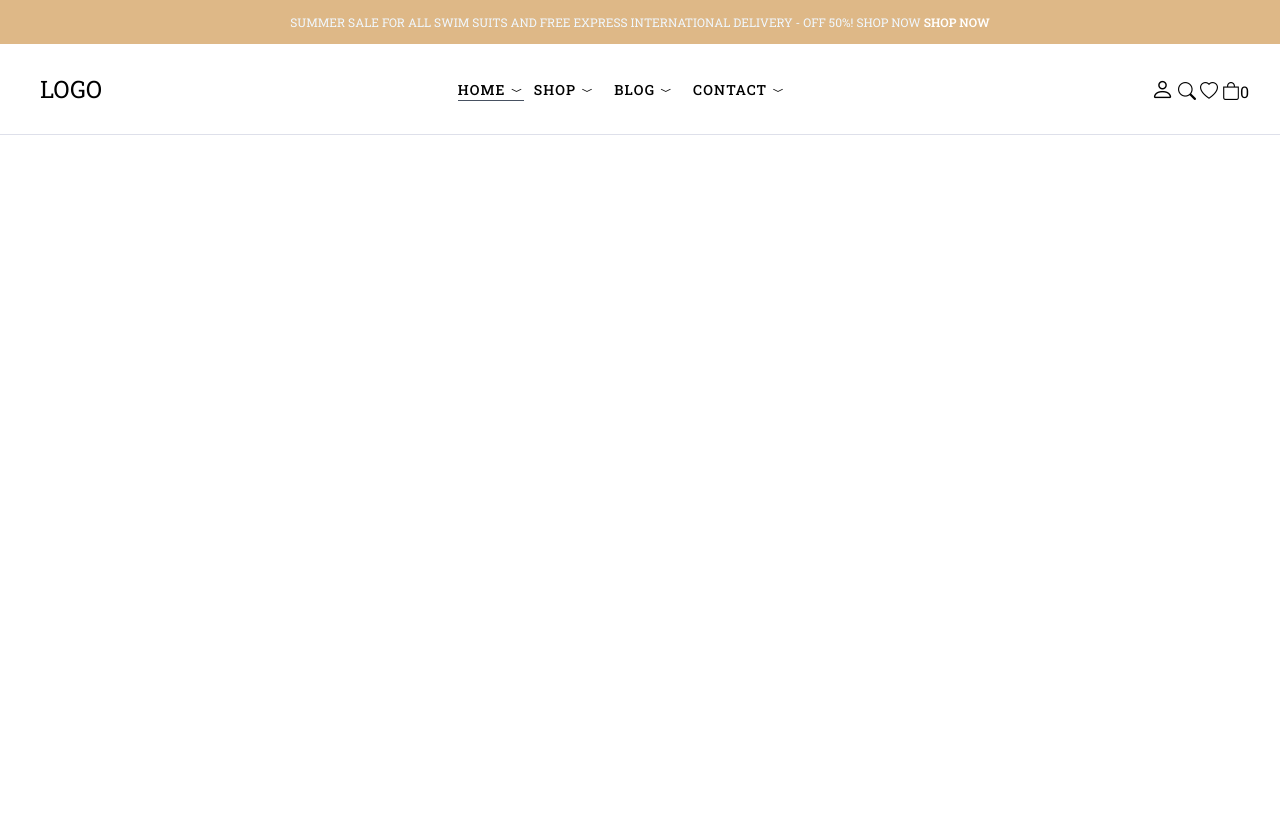
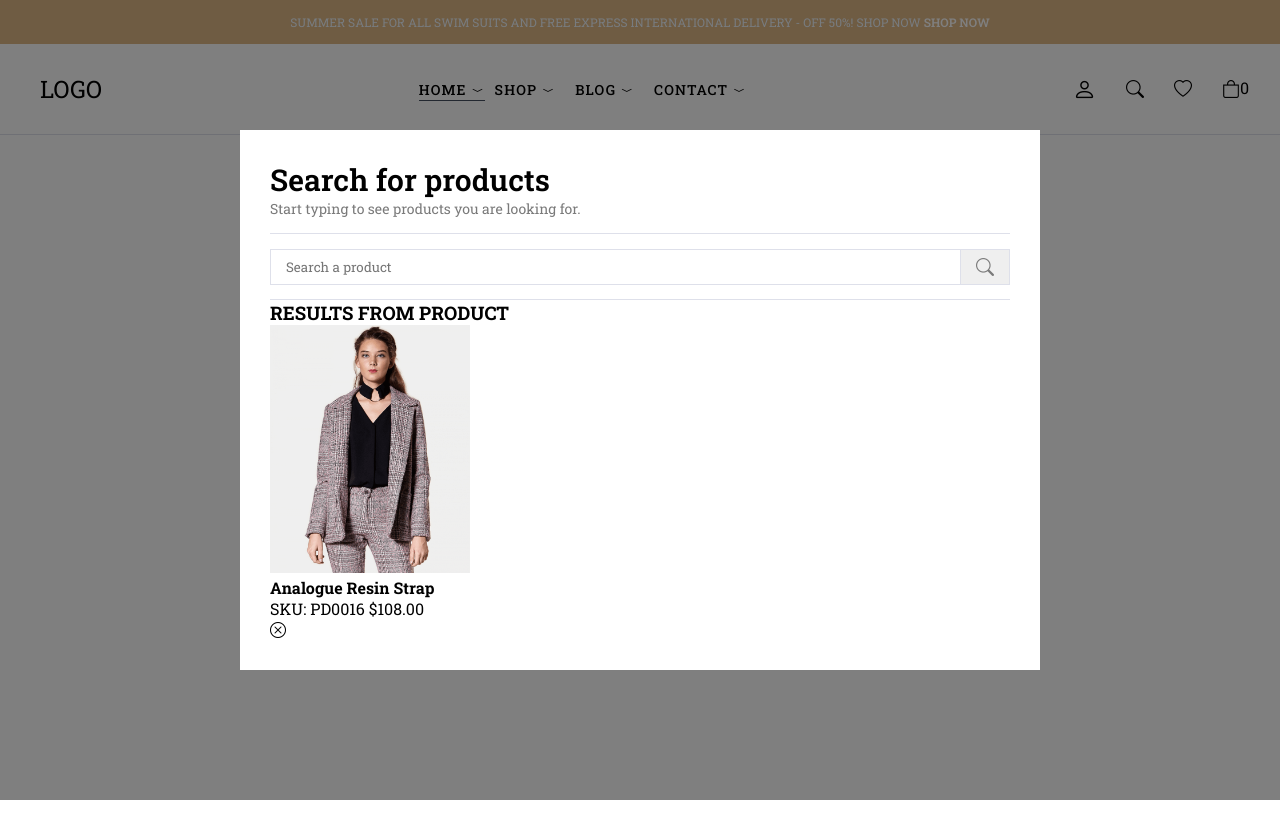
Before and after one commit to Semnuraa/e-commerce, a plain HTML site: page index.html in a window 1280 px wide. After the commit the page ends 800 px from the top, so only its background shows below. Drawn offline with nearby package versions, Linux system fonts and the light colour scheme.

Commit message:
css,html

```diff
--- a/index.html
+++ b/index.html
@@ -76,7 +76,7 @@
                      </ul>
                     </div>
                   </li>
-                  <li class="menu-list-item">
+                  <li class="menu-list-item megamenu-wrapper">
                     <a href="" class="menu-link"
                       >SHOP
                       <i class="bi bi-chevron-compact-down"></i>
@@ -90,7 +90,7 @@
                               </h3>
                               <ul class="megamenu-menu-list">
                                 <li>
-                              <a href="#">Shop Standart</a>
+                                  <a href="#">Shop Standard</a>
                                 </li>
                                 <li>
                                   <a href="#">Shop Full</a>
@@ -111,7 +111,7 @@
                                   <a href="#">Hover Style 1</a>
                                 </li>
                                 <li>
-                              <a href="#">SHover Style 2</a>
+                                  <a href="#">Hover Style 2</a>
                                 </li>
                                 <li>
                                   <a href="#">Hover Style 3</a>
@@ -135,7 +135,8 @@
                                 <li>
                                   <a href="#">Filter Drawer</a>
                                 </li>
-
+                              </ul>
+                            </div>
                             <div class="megamenu-products">
                               <h3 class="megamenu-products-title">
                                 Shop Loader
@@ -166,6 +167,9 @@
                           <a href="#">
                             <img src="img/mega-menu.jpg" alt="">
                           </a>
+                          <H3 class="megamenu-single-title"> JOIN THE LAYERING GANG</H3>
+                         <h4 class="megamenu-single-subtitle">Suspendisse Faucibus nunc et pellentesque</h4>
+                         <a href="#" class="megamenu-single-button btn btn-sm">Shop Now</a>
                         </div>
                       </div>
                     </div>
@@ -190,8 +194,7 @@
             </div>
             <div class="header-right">
               <div class="header-right-links">
-                <div class="header-account">
-                  <a href="#">
+                <a href="#" class="header-account">
                   <i class="bi bi-person"></i>
                 </a>
                 <button class="toggle-button">
@@ -200,7 +203,8 @@
                 <a href="#">
                   <i class="bi bi-heart"></i>
                 </a>
-                  <a href="#" class="header-cart">
+                <div class="header-cart">
+                  <a href="#" class="header-cart-link">
                     <i class="bi bi-bag"></i>
                     <span class="header-cart-count">0</span>
                   </a>
@@ -210,7 +214,54 @@
         </div>
       </div>
     </header>
+    <!--! header end -->
 
-    <!--! header end -->
+    <!-- modal search start-->
+
+    <div class="modal-search">
+      <div class="modal-wrapper">
+        <h3 class="modal-title">Search for products</h3>
+        <p class="modal-text">Start typing to see products you are looking for.</p>
+        <form class="search-form">
+          <input type="text" placeholder="Search a product">
+          <button>
+            <i class="bi bi-search"></i>
+          </button>
+        </form>
+        <div class="search-results">
+          <div class="search-heading">
+            <h3>RESULTS FROM PRODUCT</h3>
+          </div>
+          <div class="results">
+            <a href="#" class="result-item">
+              <img src="img/products/product1/1.png" class="search-thumb" alt="">
+              <div class="search-info">
+                <h4>Analogue Resin Strap</h4>
+                <span class="search-sku">SKU: PD0016</span>
+                <span class="search-rice">$108.00</span>
+
+</div>
+    </a>
+  </div>
+</div>
+<i class="bi bi-x-circle" ></i>
+  </div>
+
+</div>
+
+
+
+
+
+
+
+
+
+
+
+
+
+
+     <!-- modal search end-->
   </body>
 </html>
--- a/style.css
+++ b/style.css
@@ -35,12 +35,68 @@ p {
   width: 100%;
   margin: 0 auto;
 }
+.logo {
+  font-size: 24px;
+  font-weight: 500px;
+  display: flex;
+}
+
+button {
+  cursor: pointer;
+  border: none;
+}
+.btn {
+  display: inline-block;
+  padding: 0 25px;
+  line-height: 40px;
+  font-weight: 500;
+  border: 1px solid #000000;
+  transition: 0.2s ease all;
+}
+.btn-sm {
+  line-height: 33px;
+}
+
+.btn-lg {
+  line-height: 45px;
+}
+
+.btn-primary {
+  background-color: antiquewhite;
+  color: #000000;
+  border-color: antiquewhite;
+}
+
+.btn-primary:hover {
+  background-color: white;
+  color: rgb(172, 139, 97);
+  border-color: antiquewhite;
+}
+
+input[type="text"],
+input[type="password"],
+input[type="email"],
+input[type="number"] {
+  outline: none;
+  border: 1px solid #dee0ea;
+  padding: 8px 8px 8px 15px;
+}
+input[type="text"]:focus,
+input[type="password"]:focus,
+input[type="email"]:focus,
+input[type="number"]:focus {
+  border-color: #475161;
+}
+input[type="number"]::-webkit-inner-spin-button {
+  opacity: 1;
+}
 
 /* base end */
 
 /*! HEADER START */
 header {
   border-bottom: 1px solid #dee0ea;
+  position: relative;
 }
 
 .global-notification {
@@ -187,6 +243,146 @@ header .menu-dropdown-content a:hover {
   visibility: visible;
 }
 
+.menu-dropdown-megamenu {
+  background-color: white;
+  border: 1px solid #dee0ea;
+  padding: 22px;
+  display: flex;
+  column-gap: 50px;
+}
+.megamenu-wrapper .menu-dropdown-wrapper {
+  left: 0;
+  width: 100%;
+  display: flex;
+  justify-content: center;
+}
+
+.megamenu-wrapper {
+  position: static !important;
+}
+
+.megamenu-wrapper .megamenu-links {
+  display: flex;
+  column-gap: 50px;
+}
+.megamenu-wrapper .megamenu-products-title {
+  font-size: 16px;
+  font-weight: 500;
+  margin-bottom: 10px;
+}
+.megamenu-wrapper .megamenu-menu-list {
+  display: flex;
+  flex-direction: column;
+  row-gap: 2px;
+}
+
+.megamenu-wrapper .megamenu-menu-list a {
+  font-size: 14px;
+}
+
+.megamenu-wrapper .megamenu-single-title {
+  font-size: 18px;
+  font-weight: 500;
+}
+
+.megamenu-wrapper .megamenu-single-subtitle {
+  font-size: 14px;
+  margin-bottom: 10px;
+  font-weight: 400;
+}
+
+.megamenu-wrapper .megamenu-single-button {
+  margin-top: 5px;
+}
+
 /*? menu dropdown end */
 
 /*! HEADER END */
+
+/*modal search start */
+.modal-search {
+  position: absolute;
+  top: 0;
+  left: 0;
+  width: 100%;
+  height: 100%;
+  display: flex;
+  justify-content: center;
+  align-items: center;
+}
+
+.modal-search::after {
+  content: "";
+  width: 100%;
+  height: 100%;
+  background-color: black;
+  position: fixed;
+  top: 0;
+  left: 0;
+  opacity: 0.5;
+}
+
+.modal-wrapper {
+  max-width: 800px;
+  width: 100%;
+  background-color: #fff;
+  position: fixed;
+  z-index: 10;
+  position: fixed;
+  padding: 30px;
+}
+.modal-wrapper img {
+  max-width: 200px;
+}
+
+.modal-search .modal-title {
+  font-size: 30px;
+  font-weight: 600;
+}
+
+.modal-search .modal-text {
+  font-size: 14px;
+  color: #7a7a7a;
+  padding-bottom: 15px;
+  border-bottom: 1px solid #dee0ea;
+}
+
+.modal-search .search-form {
+  margin-top: 15px;
+  display: flex;
+  position: relative;
+}
+.modal-search .search-form::after {
+  content: "";
+  width: 100%;
+  height: 1px;
+  background-color: #dee0ea;
+  position: absolute;
+  bottom: -15px;
+}
+.modal-search .search-form input {
+  width: 100%;
+  max-height: 42px;
+}
+
+.modal-search .search-form button {
+  position: absolute;
+  right: 0;
+  height: 100%;
+  padding: 15px;
+  display: flex;
+  align-items: center;
+  justify-content: center;
+  border: 1px solid #dee0ea;
+}
+
+.modal-search .search-form button i {
+  font-size: 18px;
+  color: #7a7a7a;
+}
+
+.modal-search .search-results {
+  margin-top: 15px;
+}
+
+/*modal search end */
```
Lines whose indentation alone changed are shown as unchanged.
